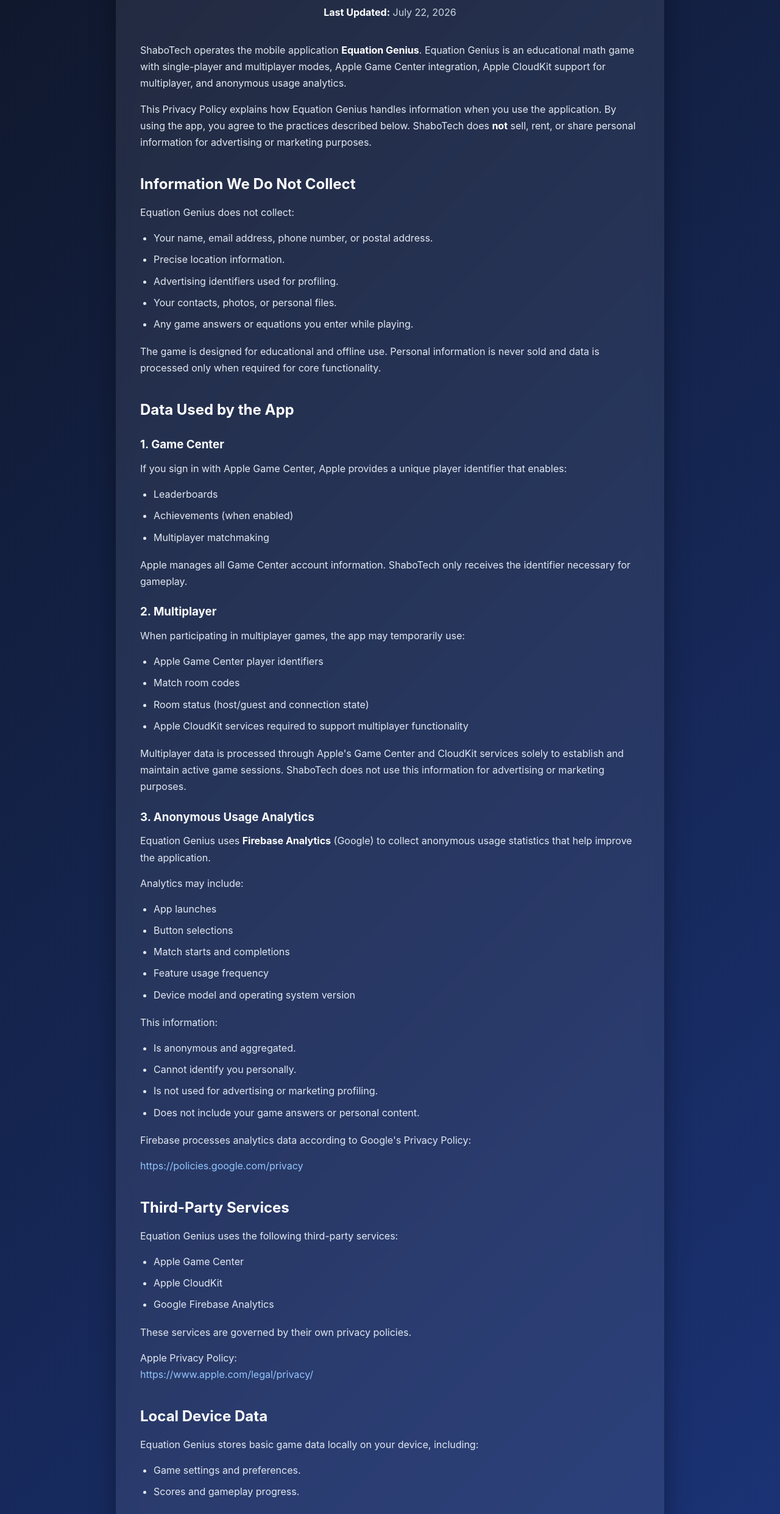
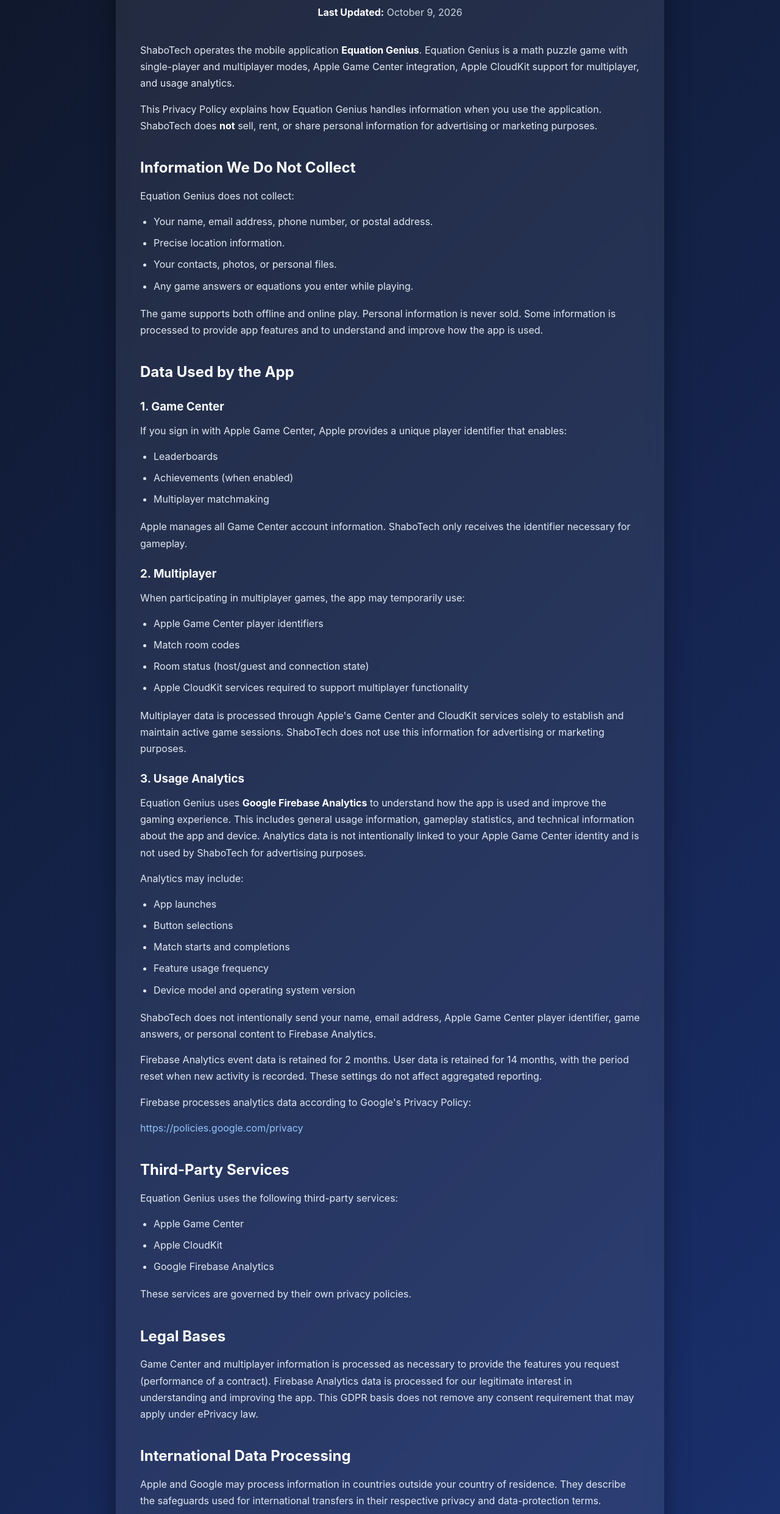
Before and after one commit to erdocoder/erdocoder.github.io, a plain HTML site: page privacy.html in a window 1280 px wide. Shown: the part 143-2625 px from the top of the page at 61% size. Drawn offline with Linux system fonts and the light colour scheme.

Commit message:
Update privacy policy disclosures

```diff
--- a/privacy.html
+++ b/privacy.html
@@ -118,18 +118,17 @@ a:hover{
 
 <h1>Privacy Policy</h1>
 
-<p class="updated"><strong>Last Updated:</strong> July 22, 2026</p>
+<p class="updated"><strong>Last Updated:</strong> October 9, 2026</p>
 
 <p>
 ShaboTech operates the mobile application <strong>Equation Genius</strong>.
-Equation Genius is an educational math game with single-player and multiplayer modes,
+Equation Genius is a math puzzle game with single-player and multiplayer modes,
 Apple Game Center integration, Apple CloudKit support for multiplayer,
-and anonymous usage analytics.
+and usage analytics.
 </p>
 
 <p>
 This Privacy Policy explains how Equation Genius handles information when you use the application.
-By using the app, you agree to the practices described below.
 ShaboTech does <strong>not</strong> sell, rent, or share personal information for advertising or marketing purposes.
 </p>
 
@@ -140,14 +139,13 @@ ShaboTech does <strong>not</strong> sell, rent, or share personal information fo
 <ul>
 <li>Your name, email address, phone number, or postal address.</li>
 <li>Precise location information.</li>
-<li>Advertising identifiers used for profiling.</li>
 <li>Your contacts, photos, or personal files.</li>
 <li>Any game answers or equations you enter while playing.</li>
 </ul>
 
 <p>
-The game is designed for educational and offline use.
-Personal information is never sold and data is processed only when required for core functionality.
+The game supports both offline and online play.
+Personal information is never sold. Some information is processed to provide app features and to understand and improve how the app is used.
 </p>
 
 <h2>Data Used by the App</h2>
@@ -187,10 +185,12 @@ Multiplayer data is processed through Apple's Game Center and CloudKit services
 ShaboTech does not use this information for advertising or marketing purposes.
 </p>
 
-<h3>3. Anonymous Usage Analytics</h3>
+<h3>3. Usage Analytics</h3>
 
 <p>
-Equation Genius uses <strong>Firebase Analytics</strong> (Google) to collect anonymous usage statistics that help improve the application.
+Equation Genius uses <strong>Google Firebase Analytics</strong> to understand how the app is used and improve the gaming experience.
+This includes general usage information, gameplay statistics, and technical information about the app and device.
+Analytics data is not intentionally linked to your Apple Game Center identity and is not used by ShaboTech for advertising purposes.
 </p>
 
 <p>Analytics may include:</p>
@@ -203,14 +203,15 @@ Equation Genius uses <strong>Firebase Analytics</strong> (Google) to collect ano
 <li>Device model and operating system version</li>
 </ul>
 
-<p>This information:</p>
+<p>
+ShaboTech does not intentionally send your name, email address, Apple Game Center player identifier,
+game answers, or personal content to Firebase Analytics.
+</p>
 
-<ul>
-<li>Is anonymous and aggregated.</li>
-<li>Cannot identify you personally.</li>
-<li>Is not used for advertising or marketing profiling.</li>
-<li>Does not include your game answers or personal content.</li>
-</ul>
+<p>
+Firebase Analytics event data is retained for 2 months. User data is retained for 14 months,
+with the period reset when new activity is recorded. These settings do not affect aggregated reporting.
+</p>
 
 <p>
 Firebase processes analytics data according to Google's Privacy Policy:
@@ -236,6 +237,21 @@ Equation Genius uses the following third-party services:
 
 <p>
 These services are governed by their own privacy policies.
+</p>
+
+<h2>Legal Bases</h2>
+
+<p>
+Game Center and multiplayer information is processed as necessary to provide the features you request (performance of a contract).
+Firebase Analytics data is processed for our legitimate interest in understanding and improving the app.
+This GDPR basis does not remove any consent requirement that may apply under ePrivacy law.
+</p>
+
+<h2>International Data Processing</h2>
+
+<p>
+Apple and Google may process information in countries outside your country of residence.
+They describe the safeguards used for international transfers in their respective privacy and data-protection terms.
 </p>
 
 <p>
@@ -279,8 +295,25 @@ While we use industry-standard security measures, no method of electronic transm
 <h2>Children's Privacy</h2>
 
 <p>
-Equation Genius is intended for educational use and does not knowingly collect personal information from children.
+Equation Genius does not ask children to provide names, email addresses, or other contact details.
+Firebase Analytics may collect the usage and technical information described above.
 If you believe personal information has been submitted through external communication, please contact us.
+</p>
+
+<h2>Your Privacy Rights</h2>
+
+<p>
+Depending on where you live, you may have rights to access, correct, delete, restrict or object to the processing of your personal information,
+receive a portable copy of it, and withdraw consent where processing is based on consent.
+You may contact ShaboTech using the email address below. You also have the right to complain to your local data protection authority.
+Requests concerning information controlled directly by Apple or Google may need to be directed to those providers.
+</p>
+
+<h2>Data Controller</h2>
+
+<p>
+ShaboTech is the data controller for the information processed in connection with Equation Genius.
+You can contact the controller at <a href="mailto:equationgenius@hotmail.com">equationgenius@hotmail.com</a>.
 </p>
 
 <h2>Changes to This Privacy Policy</h2>
```
